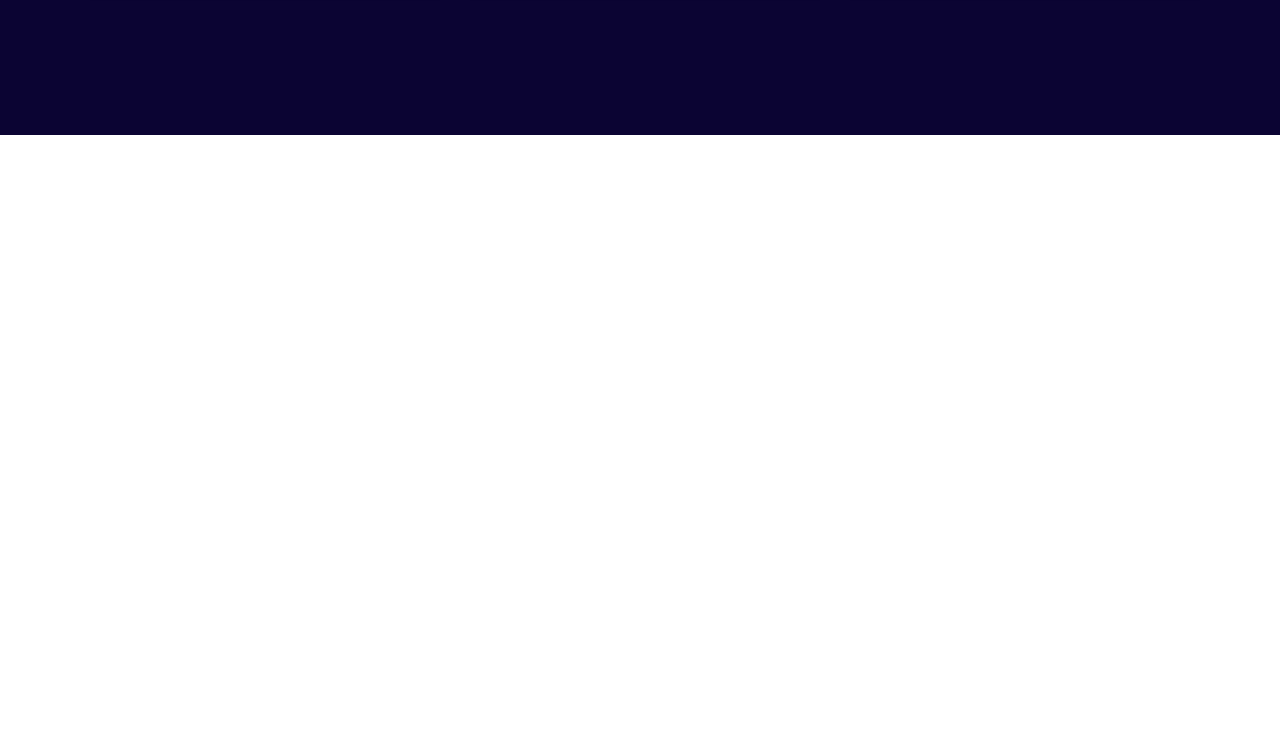
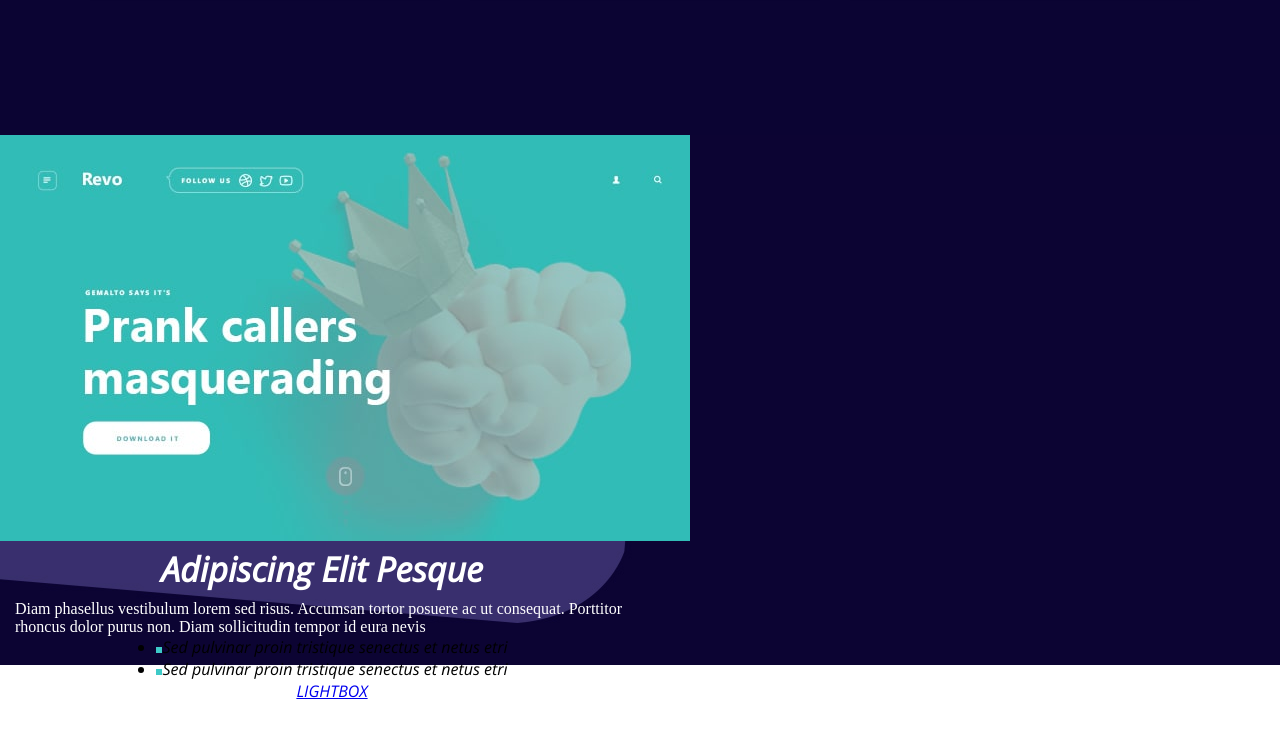
Before and after one commit to tamillycosta/template.novo, a plain HTML site: page index.html in a window 1280 px wide. Shown: the part 1933-2668 px from the top of the page. Before the commit the page ends 2568 px from the top, so only its background shows below. Drawn offline with nearby package versions, Linux system fonts and the light colour scheme; a web font is replaced by a local one.

Commit message:
finsh the card-section

```diff
--- /dev/null
+++ b/componentes/back-img.css
@@ -0,0 +1,4 @@
+.back-img{
+    background-image: url("/img/images/details-1-background.jpg");
+    height: 530px;
+}
--- a/componentes/main-card.css
+++ b/componentes/main-card.css
@@ -12,7 +12,7 @@
     justify-content: center;
     align-items: center;
     flex-direction: column;
-    margin-left:96px;
+    margin-left:15px;
     line-break: loose;
 
 }
@@ -22,6 +22,7 @@
 line-height: 42px;
 border-top: 80px;
 margin-bottom: 10px;
+margin-right: 20px;
 }
 
 .text-position .description{
@@ -30,6 +31,7 @@ margin-bottom: 10px;
     align-self: center;
     transform: none;
     word-wrap: break-word;
+    font-family: normal;
 }
 
 .card-position{display: flex;
--- a/index.html
+++ b/index.html
@@ -20,6 +20,7 @@
     <link rel="stylesheet" href="componentes/main-elements.css">
     <link rel="stylesheet" href="componentes/form-section.css">
     <link rel="stylesheet" href="/componentes/main-card.css">
+    <link rel="stylesheet" href="/componentes/back-img.css">
 </head>
 <body>
         <section class="main-background">
@@ -132,8 +133,20 @@
                 <p class="description">eu non diam phllus vebulum</p>
             </article>
         </div>
+    </section>
 
-    </section>
+        <section class="back-img">
+            <img src="./img/images/details-1.jpg" alt="">
+                <article   class="text-position">
+                        <h3 class="main-title">Adipiscing Elit Pesque</h3>
+                        <p class="description">Diam phasellus vestibulum lorem sed risus. Accumsan tortor posuere ac ut consequat. Porttitor rhoncus dolor purus non. Diam sollicitudin tempor id eura nevis</p>
+                        <ul class="list">
+                            <li>Sed pulvinar proin tristique senectus et netus etri</li>
+                            <li>Sed pulvinar proin tristique senectus et netus etri</li>
+                        </ul>
+                <article>
+            <a href="#" class="btn">LIGHTBOX</a>
+        </section>
 
    <script src="/js/java.js"></script>
 </body>
```
